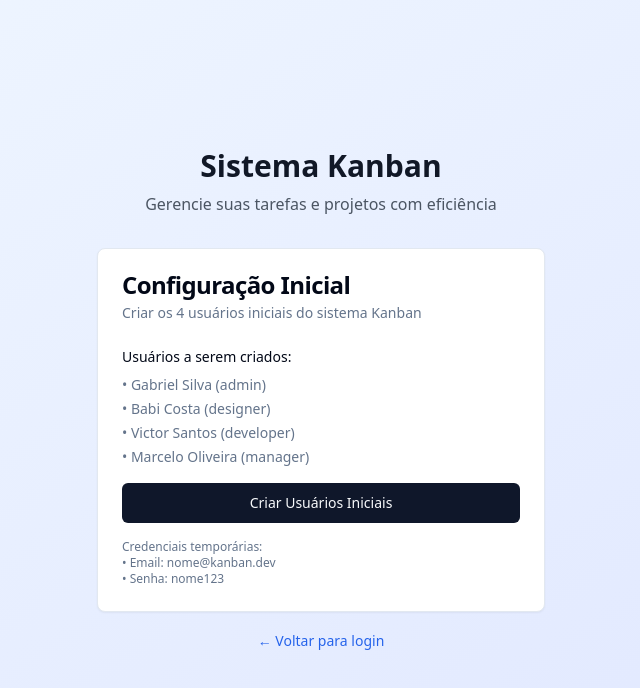
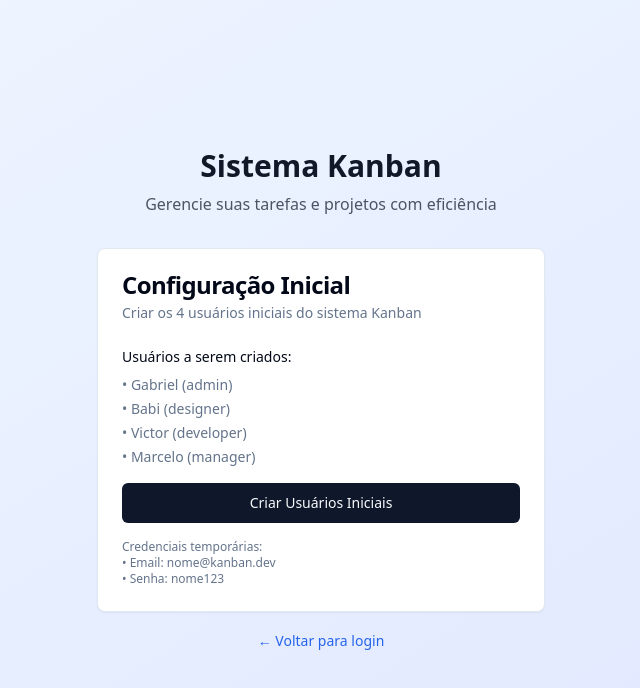
Before and after one commit to evosoftwares/trello-clone-board-view, a React (Vite) app: page /auth in a window 1280 px wide. Both pictures are taken after a click on the button "Configurar usuários iniciais". Shown: the top 688 px of the page, without its empty margins (319-959 px from the left). Built offline with nearby package versions, Linux system fonts and the light colour scheme.

Commit message:
Fix: Update initial user names
Updated the initial user names in `InitialUsersSetup.tsx` to use only the first names: Gabriel, Victor, Babi, and Marcelo.

```diff
--- a/src/components/admin/InitialUsersSetup.tsx
+++ b/src/components/admin/InitialUsersSetup.tsx
@@ -8,25 +8,25 @@ import { useManualProfileCreation } from '@/hooks/useManualProfileCreation';
 
 const initialUsers = [
   {
-    name: 'Gabriel Silva',
+    name: 'Gabriel',
     email: 'gabriel@kanban.dev',
     password: 'gabriel123',
     role: 'admin'
   },
   {
-    name: 'Babi Costa',
+    name: 'Babi',
     email: 'babi@kanban.dev',
     password: 'babi123',
     role: 'designer'
   },
   {
-    name: 'Victor Santos',
+    name: 'Victor',
     email: 'victor@kanban.dev',
     password: 'victor123',
     role: 'developer'
   },
   {
-    name: 'Marcelo Oliveira',
+    name: 'Marcelo',
     email: 'marcelo@kanban.dev',
     password: 'marcelo123',
     role: 'manager'
```
